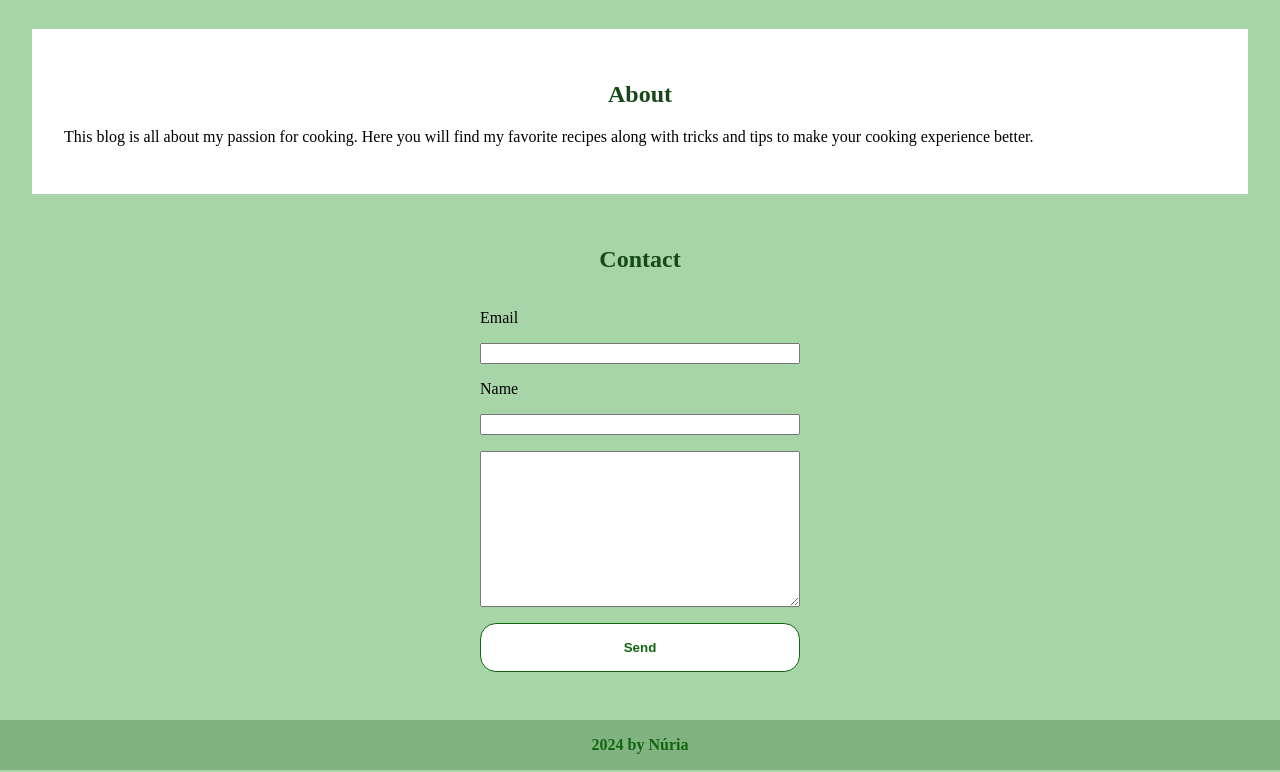
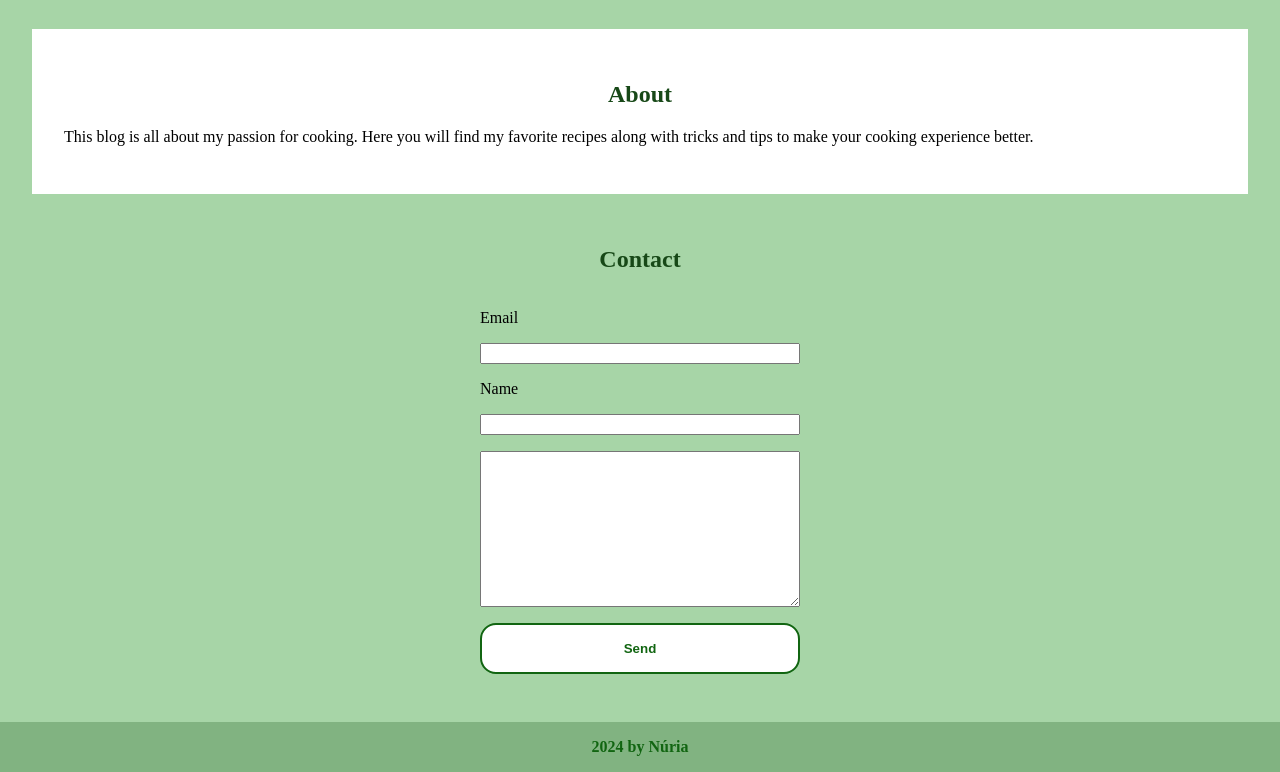
Before and after one commit to ncodena/dpd_10, a plain HTML site: page index.html in a window 1280 px wide. Shown: the part 1288-2060 px from the top of the page. Drawn offline with Linux system fonts and the light colour scheme.

Commit message:
adding css file

```diff
--- a/styles.css
+++ b/styles.css
@@ -90,7 +90,7 @@ article > img {
 
 form {
   display: flex;
-  flex-direction: column; /* Stacks the flex items vertically */
+  flex-direction: column;
   gap: 1rem;
   width: 20rem;
   padding: 1rem;
@@ -100,7 +100,7 @@ button {
   background-color: white;
   color: rgb(17, 101, 17);
   padding: 1rem;
-  border: 0.1rem solid rgb(17, 101, 17);
+  border: 2px solid rgb(17, 101, 17);
   border-radius: 1rem;
   cursor: pointer;
   transition: background-color 0.3s;
```
